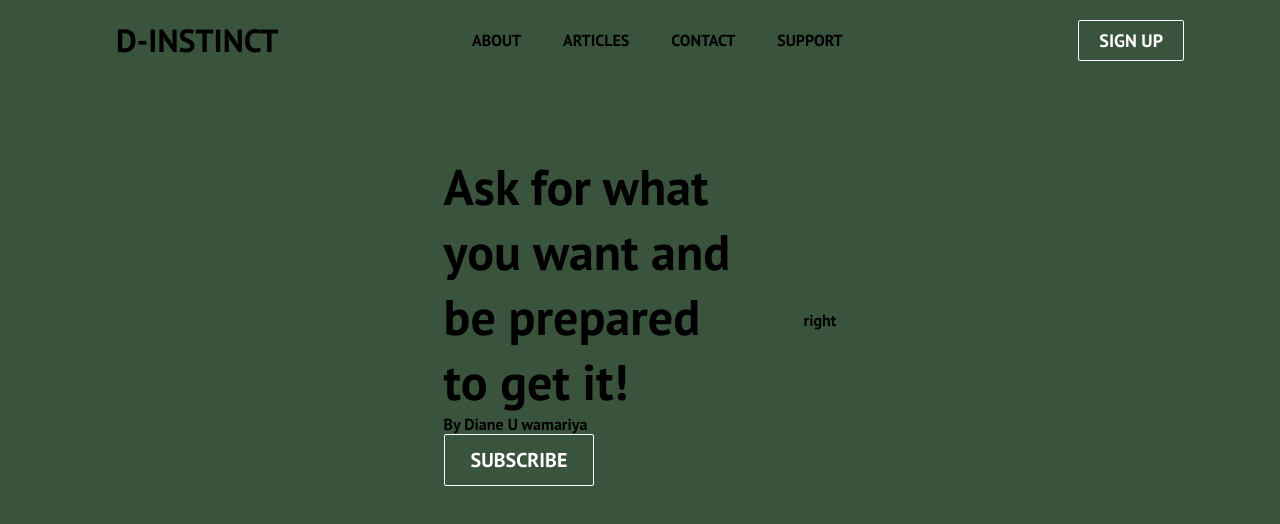
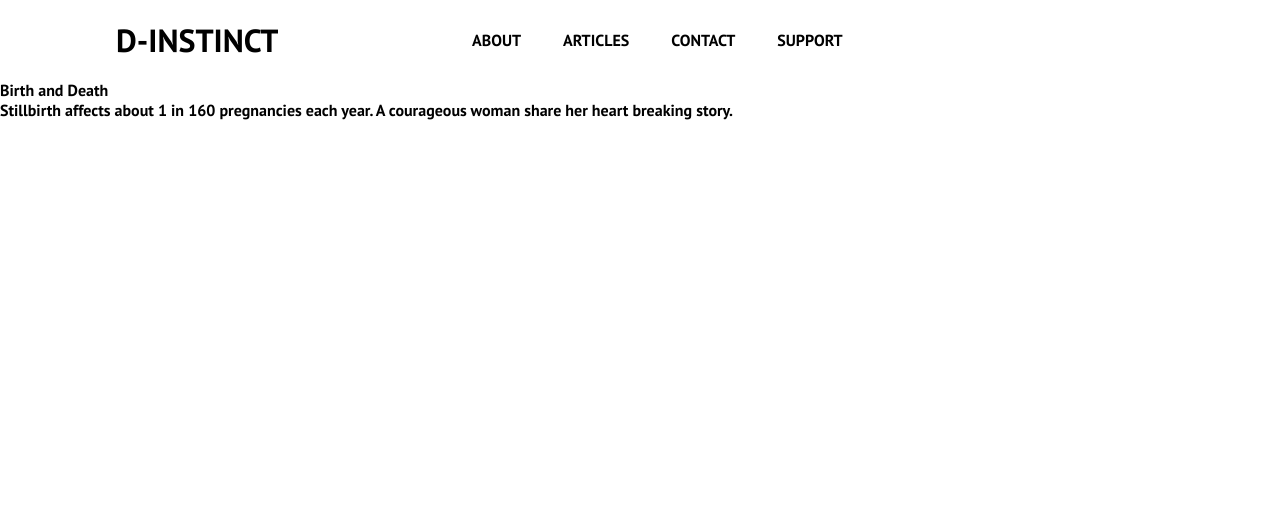
Before and after one commit to andyk2000/D-instinct, a React (Create React App) app: page / in a window 1280 px wide. Shown: the top 524 px of the page. Built offline with nearby package versions, Linux system fonts and the light colour scheme.

Commit message:
fixed the ovelap problem

```diff
--- a/src/App.css
+++ b/src/App.css
@@ -3,7 +3,7 @@
   margin: 0;
   padding: 0;
   font-family: 'PT Sans', sans-serif;
-  background: #39533C;
+  background: #fff;
 }
 
 .home,
--- a/src/components/Navbar.css
+++ b/src/components/Navbar.css
@@ -1,5 +1,5 @@
 .navbar {
-    background: transpqrent;
+    background: transparent;
     height: 80px;
     display: flex;
     justify-content: center;
--- a/src/pages/client/Home.css
+++ b/src/pages/client/Home.css
@@ -1,25 +1,13 @@
-.board {
-    background: #39533C;
+.constent {
     display: flex;
+    flex-direction: column;
     justify-content: center;
     align-items: center;
-    height: 80px;
-    max-width: 1500px;
-    margin-top: 200px;
+    /* Add any other necessary styles for the parent container */
 }
 
-.board-left {
-    vertical-align: 20px;
-    padding: 10px;
-    margin-right: 20px;
+.promo {
+    justify-content: space-between; /* Distribute space between children */
+    align-items: center;
+    align-self: auto;
 }
-.board-right {
-    margin-left: 20px;
-    padding: 10px;
-}
-
-.title-cover {
-    font-size: 50px;
-    max-width: 300px;
-    left: 0px;
-}
--- a/src/pages/client/Home.js
+++ b/src/pages/client/Home.js
@@ -4,15 +4,19 @@ import './Home.css';
 
 function Home() {
   return (
-    <div className='board'>
-        <div className='board-left'>
-            <p className='title-cover'>Ask for what you want and be prepared to get it!</p>
-            <p className='author'>By Diane U   wamariya</p>
+    <div className='content'>
+      <div className='promo'>
+        <div className='promo-left'>
+          <image />
+        </div>
+        <div className='promo-right'>
+          <p className='promo-title'>Birth and Death</p>
+          <p className='promo-summary'>Stillbirth affects about 1 in 160 pregnancies each year. A courageous woman share her heart breaking story.</p>
+          <div className='promo-red-more'>
             <Button className='btns' buttonStyle='btn--outline' buttonSize='btn--large'>SUBSCRIBE</Button>
+          </div>
         </div>
-        <div className='board-right'>
-            <p>right</p>
-        </div>
+      </div>
     </div>
   )
 }
```
Also changed, not shown: src/components/Board.css (added, +49 -0 lines), src/components/Board.js (added, +26 -0 lines).
